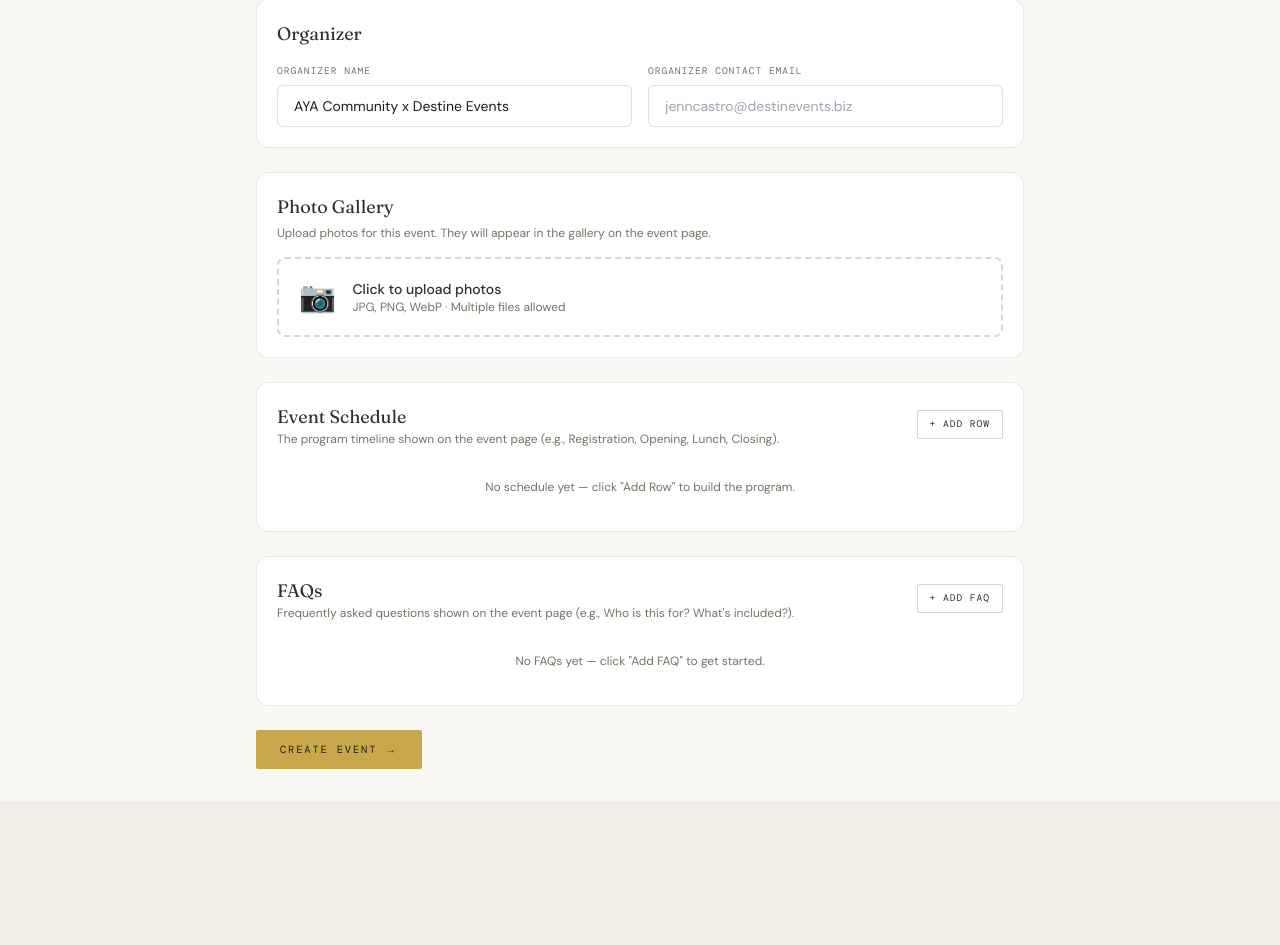
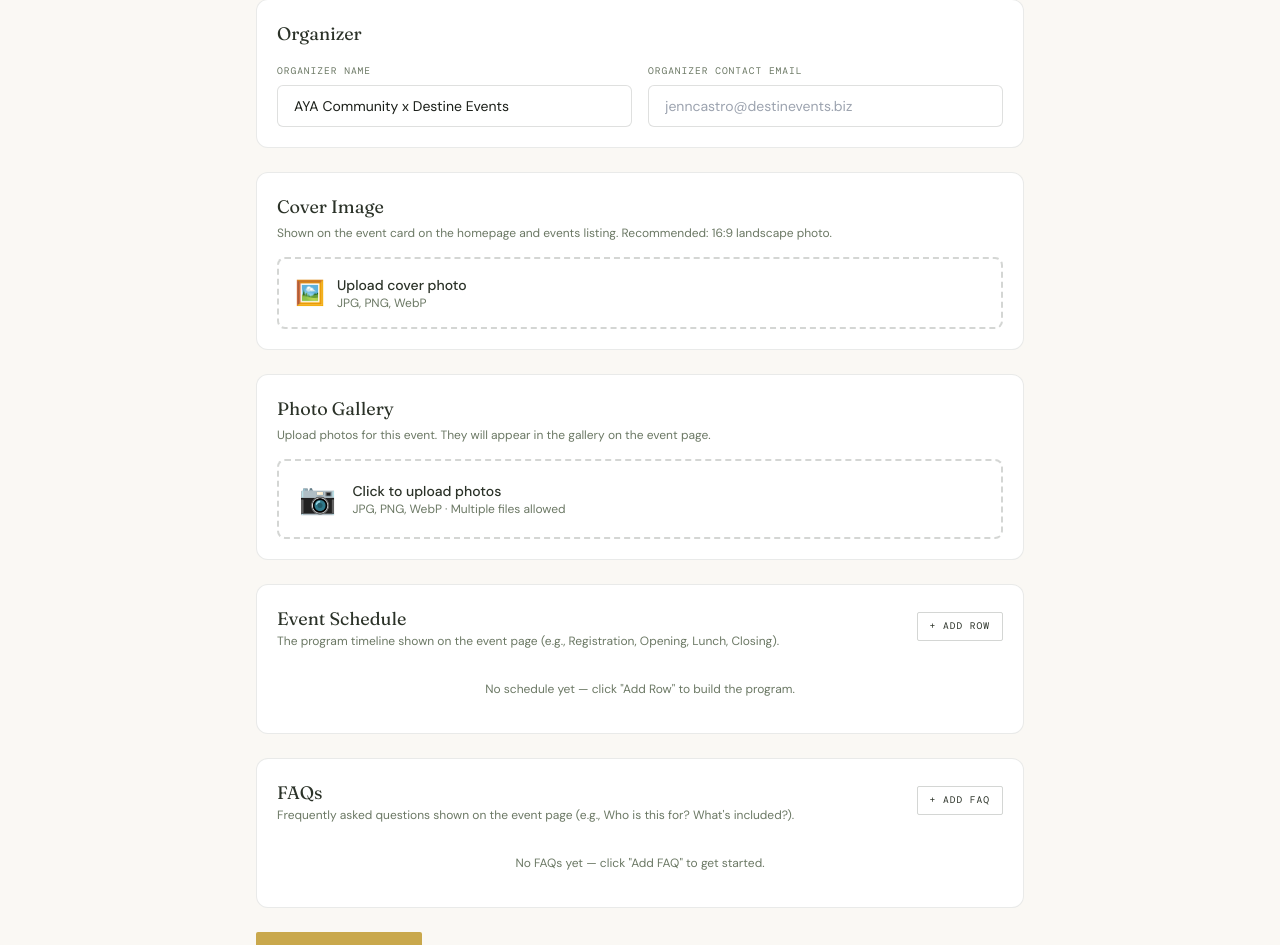
Before and after one commit to destinevents/AYATicketing, a Next.js app: page /admin/events/new in a window 1280 px wide. Shown: the part 1018-1963 px from the top of the page. Before the commit the page ends 1819 px from the top, so only its background shows below. Built offline with nearby package versions, Linux system fonts and the light colour scheme; a web font is replaced by a local one.

Commit message:
feat: add cover image upload to EventForm; show cover photo on landing page event cards

```diff
--- a/src/app/admin/(authenticated)/events/EventForm.tsx
+++ b/src/app/admin/(authenticated)/events/EventForm.tsx
@@ -54,6 +54,10 @@ export function EventForm({ mode, initialEvent }: EventFormProps) {
   );
   const [organizerContact, setOrganizerContact] = useState(initialEvent?.organizer_contact ?? "");
 
+  // Cover image
+  const [coverImageUrl, setCoverImageUrl] = useState<string | null>(initialEvent?.cover_image_url ?? null);
+  const [coverUploading, setCoverUploading] = useState(false);
+
   // Gallery — stored as array of public URLs
   const [galleryImages, setGalleryImages] = useState<string[]>(
     initialEvent?.gallery_image_urls ?? []
@@ -76,7 +80,26 @@ export function EventForm({ mode, initialEvent }: EventFormProps) {
     if (!slugTouched) setSlug(slugify(value));
   }
 
-  /* ── Image upload ── */
+  /* ── Cover image upload ── */
+  async function handleCoverUpload(e: React.ChangeEvent<HTMLInputElement>) {
+    const file = e.target.files?.[0];
+    if (!file) return;
+    setCoverUploading(true);
+    const supabase = createClient();
+    const ext = file.name.split(".").pop() ?? "jpg";
+    const path = `covers/${Date.now()}-${Math.random().toString(36).slice(2)}.${ext}`;
+    const { error: upErr } = await supabase.storage
+      .from("event-images")
+      .upload(path, file, { cacheControl: "3600", upsert: false });
+    if (!upErr) {
+      const { data } = supabase.storage.from("event-images").getPublicUrl(path);
+      setCoverImageUrl(data.publicUrl);
+    }
+    setCoverUploading(false);
+    e.target.value = "";
+  }
+
+  /* ── Gallery upload ── */
   async function handleImageUpload(e: React.ChangeEvent<HTMLInputElement>) {
     const files = Array.from(e.target.files ?? []);
     if (!files.length) return;
@@ -154,6 +177,7 @@ export function EventForm({ mode, initialEvent }: EventFormProps) {
       venue_map_url: venueMapUrl || null,
       organizer_name: organizerName || null,
       organizer_contact: organizerContact || null,
+      cover_image_url: coverImageUrl,
       gallery_image_urls: galleryImages,
       schedule: schedule.filter((r) => r.time || r.title),
       faqs: faqs.filter((r) => r.question || r.answer),
@@ -260,6 +284,29 @@ export function EventForm({ mode, initialEvent }: EventFormProps) {
           <Field label="Organizer Contact Email">
             <input value={organizerContact} onChange={(e) => setOrganizerContact(e.target.value)} className={inputClass} placeholder="jenncastro@destinevents.biz" />
           </Field>
+        </div>
+      </div>
+
+      {/* Cover Image */}
+      <div className="rounded-xl border border-pine/10 bg-white p-5">
+        <h3 className="mb-1 font-display text-lg text-pine">Cover Image</h3>
+        <p className="mb-4 text-xs text-muted">Shown on the event card on the homepage and events listing. Recommended: 16:9 landscape photo.</p>
+        <div className="flex items-start gap-5">
+          {coverImageUrl && (
+            <div className="group relative flex-shrink-0">
+              {/* eslint-disable-next-line @next/next/no-img-element */}
+              <img src={coverImageUrl} alt="Cover" className="h-28 w-48 rounded-lg object-cover" />
+              <button type="button" onClick={() => setCoverImageUrl(null)} className="absolute right-1 top-1 hidden h-6 w-6 items-center justify-center rounded-full bg-black/60 text-xs text-white group-hover:flex">×</button>
+            </div>
+          )}
+          <label className={`flex flex-1 cursor-pointer items-center gap-3 rounded-lg border-2 border-dashed border-pine/20 p-4 transition-colors hover:border-pine/40 ${coverUploading ? "pointer-events-none opacity-60" : ""}`}>
+            <input type="file" accept="image/*" className="hidden" onChange={handleCoverUpload} disabled={coverUploading} />
+            <span className="text-2xl">🖼️</span>
+            <div>
+              <div className="text-sm font-medium text-pine">{coverUploading ? "Uploading…" : coverImageUrl ? "Replace cover photo" : "Upload cover photo"}</div>
+              <div className="text-xs text-muted">JPG, PNG, WebP</div>
+            </div>
+          </label>
         </div>
       </div>
 
--- a/src/app/page.tsx
+++ b/src/app/page.tsx
@@ -9,7 +9,7 @@ export default async function HomePage() {
   const [{ data: events }, { count: totalMembers }] = await Promise.all([
     supabase
       .from("events")
-      .select("id, title, slug, start_date, end_date, venue_name, category, event_tickets(name, price, capacity, sold, status)")
+      .select("id, title, slug, start_date, end_date, venue_name, category, cover_image_url, event_tickets(name, price, capacity, sold, status)")
       .eq("status", "published")
       .gte("start_date", new Date().toISOString())
       .order("start_date", { ascending: true })
--- a/src/components/LandingPage.tsx
+++ b/src/components/LandingPage.tsx
@@ -19,6 +19,7 @@ interface LiveEvent {
   end_date: string | null;
   venue_name: string | null;
   category: string;
+  cover_image_url?: string | null;
   event_tickets: EventTicket[];
 }
 
@@ -696,7 +697,10 @@ export default function LandingPage({ events = [], totalMembers = 0 }: LandingPa
               return (
                 <div key={event.id} className="event-card">
                   <div className="event-cover">
-                    <div className="event-cover-bg" style={{ background: style.gradient }}>{style.emoji}</div>
+                    {event.cover_image_url
+                      ? <img src={event.cover_image_url} alt={event.title} style={{ width: '100%', height: '100%', objectFit: 'cover', display: 'block' }} />
+                      : <div className="event-cover-bg" style={{ background: style.gradient }}>{style.emoji}</div>
+                    }
                     <div className="event-date-badge"><div className="day">{day}</div><div className="month">{month}</div></div>
                   </div>
                   <div className="event-body">
```
